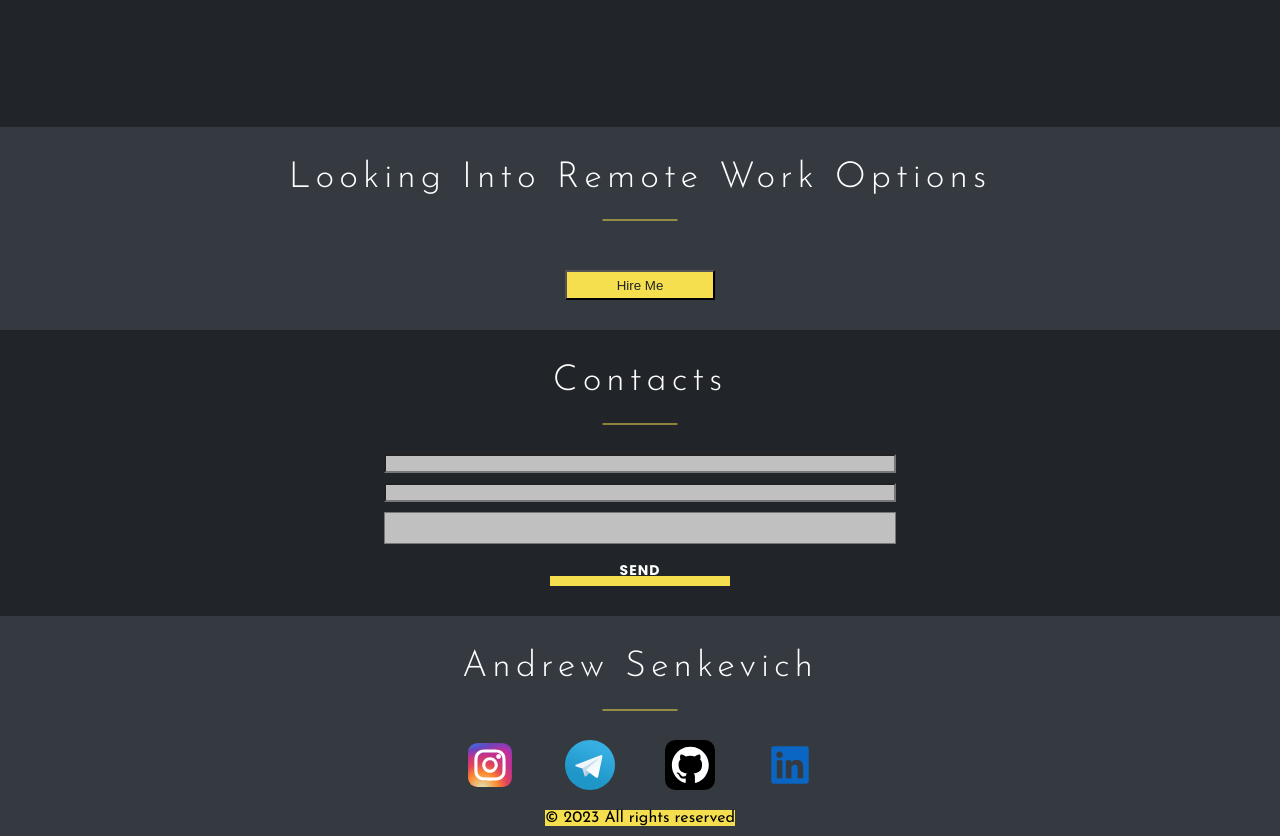
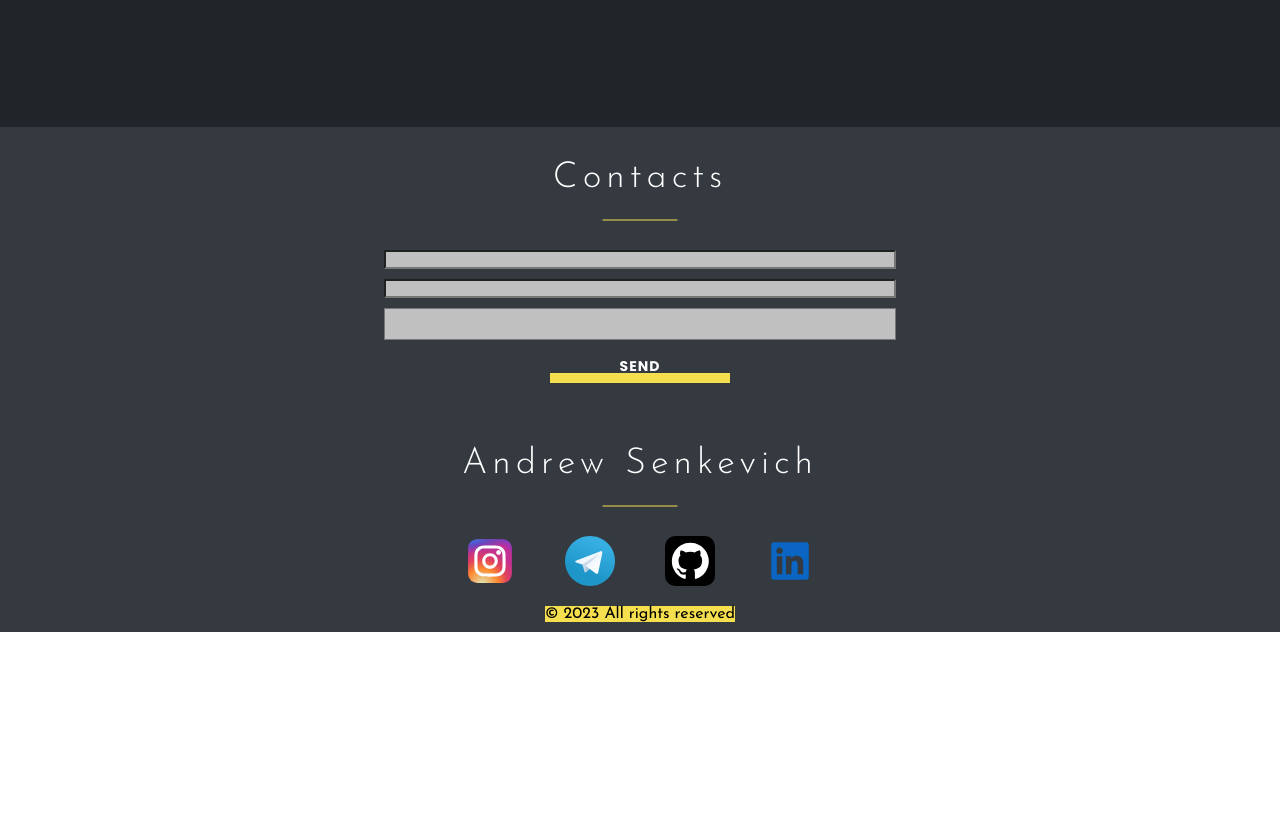
Before and after one commit to Sene4kaaa/portfolio, a React (Create React App) app: page / in a window 1280 px wide. Shown: the part 2580-3416 px from the top of the page. After the commit the page ends 3212 px from the top, so only its background shows below. Built offline with nearby package versions, Linux system fonts and the light colour scheme.

Commit message:
Refactoring code Refactoring Contacts.module.scss

```diff
--- a/src/App.tsx
+++ b/src/App.tsx
@@ -15,7 +15,7 @@ function App() {
             <Main/>
             <Skills/>
             <Projects/>
-            <RemoteWork/>
+            {/*<RemoteWork/>*/}
             <Contacts/>
             <Footer/>
         </div>
--- a/src/components/Contacts/Contacts.module.scss
+++ b/src/components/Contacts/Contacts.module.scss
@@ -3,7 +3,7 @@
 @import "src/common/components/button/Button.module";
 .contactsBlock {
   min-height: 20vh;
-  background-color: $bgColor;
+  background-color: $bgSecondColor;
   padding-top: 30px;
   padding-bottom: 30px;
 
@@ -16,7 +16,7 @@
       display: flex;
       flex-direction: column;
       justify-content: space-between;
-      background-color: $bgColor;
+      background-color: $bgSecondColor;
       margin-top: 20px;
       gap: 10px;
 
@@ -39,12 +39,12 @@
         max-width: 50%;
 
         //margin-bottom: 10px;
-        background-color: $bgColor;
+        background-color: $bgSecondColor;
         //height: 30px;
         //color:  $bgColor;
 
         &:hover {
-          color: $bgSecondColor;
+          color: $bgColor;
           &::after {
             height: 100%;
           }
```
